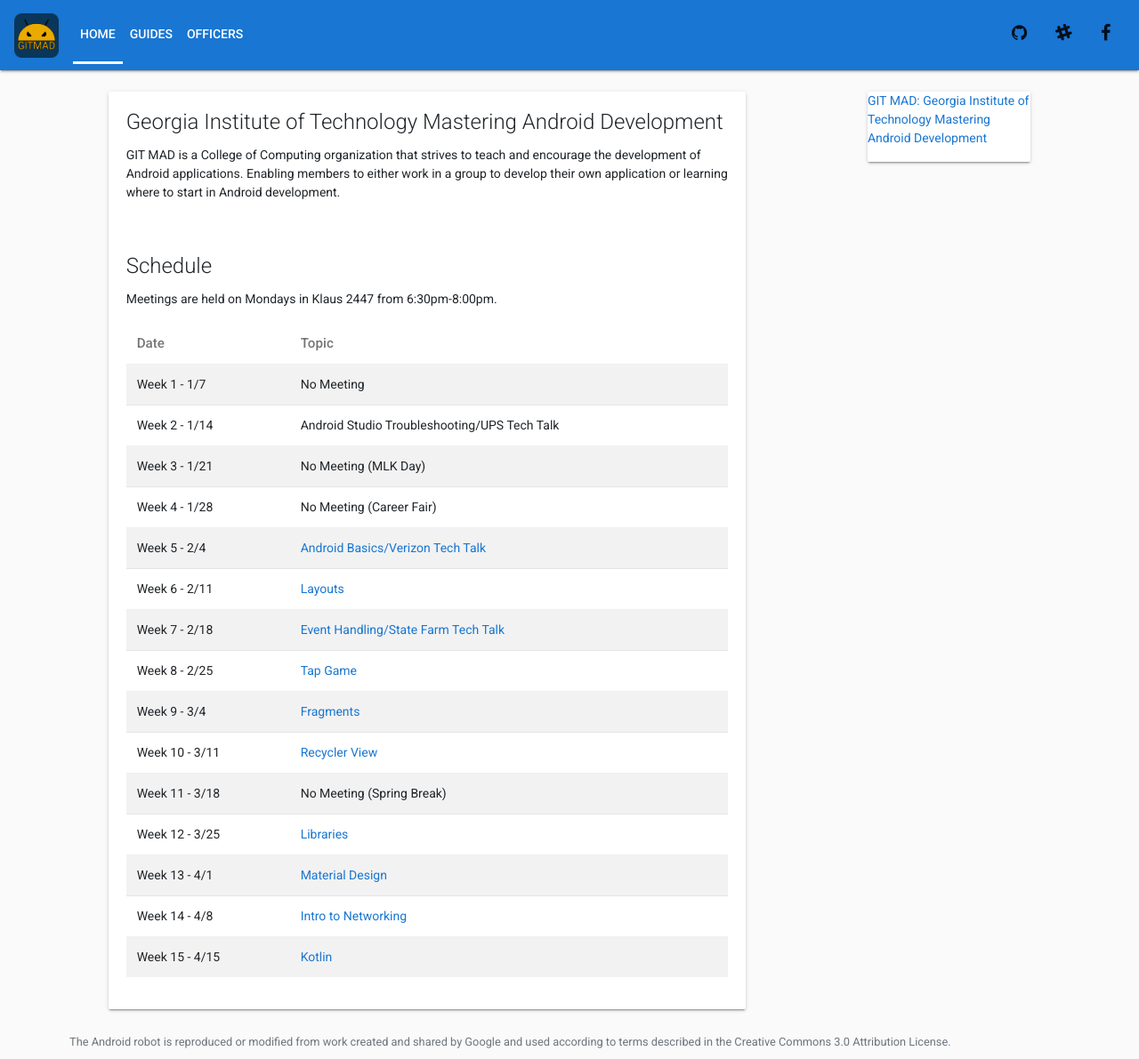
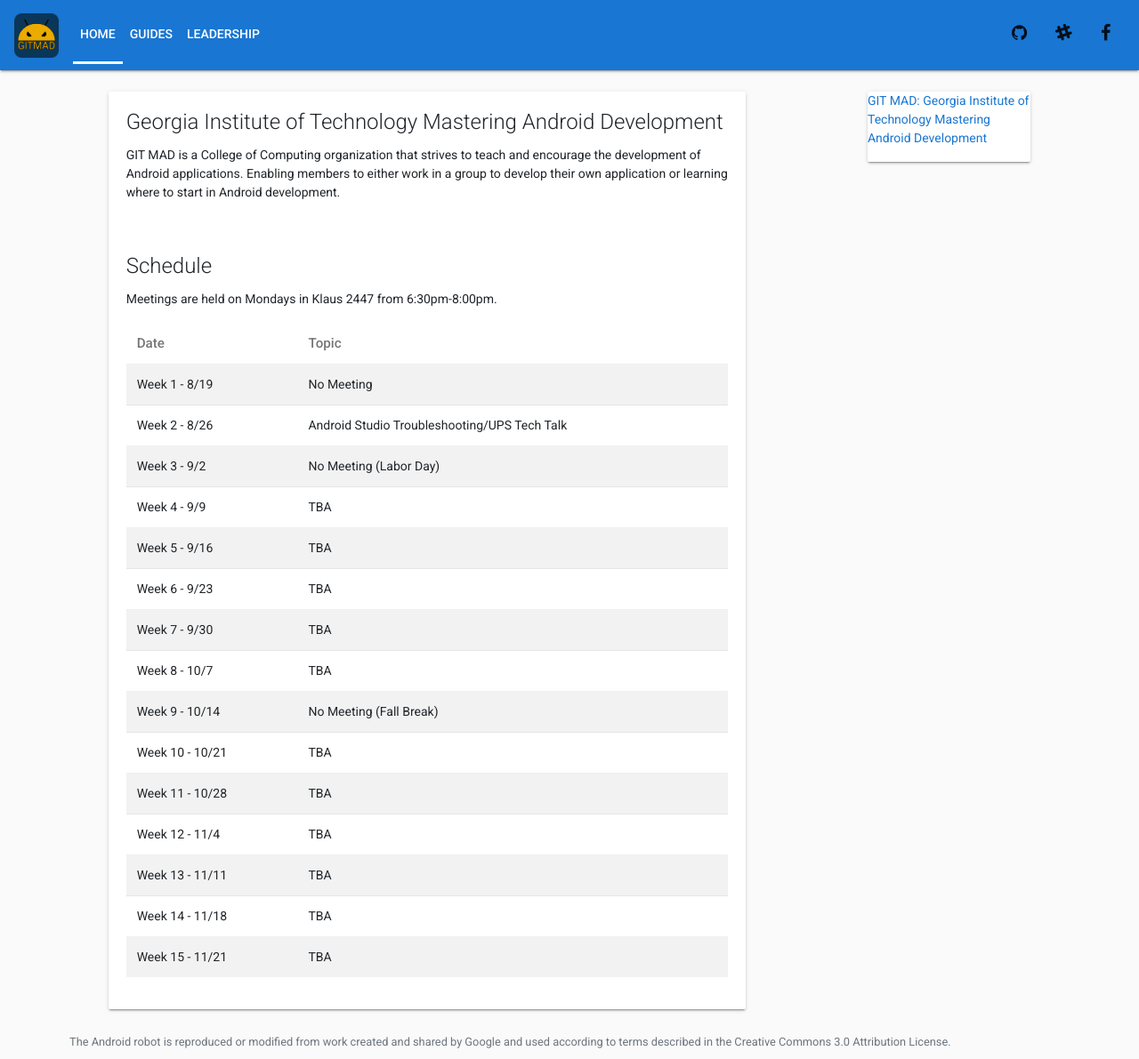
Before and after one commit to git-mad/gitmad.github.io, a Jekyll site: the page built from index.html, in a window 1280 px wide. Shown: the whole page at 89% size. Built offline with Jekyll 4.4.1, drawn with Linux system fonts in a browser that asks for light colours; nearby versions of some CDN libraries.

Commit message:
Updating schedule for fall

```diff
--- a/_data/schedule.yml
+++ b/_data/schedule.yml
@@ -1,59 +1,59 @@
-- date: Week 1 - 1/7
+- date: Week 1 - 8/19
   topic: No Meeting
   link: null
 
-- date: Week 2 - 1/14
+- date: Week 2 - 8/26
   topic: Android Studio Troubleshooting/UPS Tech Talk
   link: null
 
-- date: Week 3 - 1/21
-  topic: No Meeting (MLK Day)
+- date: Week 3 - 9/2
+  topic: No Meeting (Labor Day)
   link: null
 
-- date: Week 4 - 1/28
-  topic: No Meeting (Career Fair)
+- date: Week 4 - 9/9
+  topic: TBA
   link: null
 
-- date: Week 5 - 2/4
-  topic: Android Basics/Verizon Tech Talk
-  link: /guides/basics
-
-- date: Week 6 - 2/11
-  topic: Layouts
-  link: /guides/layouts
-
-- date: Week 7 - 2/18
-  topic: Event Handling/State Farm Tech Talk
-  link: /guides/event_handling
-
-- date: Week 8 - 2/25
-  topic: Tap Game
-  link: /guides/tap_game
-
-- date: Week 9 - 3/4
-  topic: Fragments
-  link: /guides/fragments
-
-- date: Week 10 - 3/11
-  topic: Recycler View
-  link: /guides/recycler_view
-
-- date: Week 11 - 3/18
-  topic: No Meeting (Spring Break)
+- date: Week 5 - 9/16
+  topic: TBA
   link: null
 
-- date: Week 12 - 3/25
-  topic: Libraries
-  link: /guides/libraries
+- date: Week 6 - 9/23
+  topic: TBA
+  link: null
 
-- date: Week 13 - 4/1
-  topic: Material Design
-  link: /guides/material_design
+- date: Week 7 - 9/30
+  topic: TBA
+  link: null
 
-- date: Week 14 - 4/8
-  topic: Intro to Networking
-  link: /guides/intro_to_networking
+- date: Week 8 - 10/7
+  topic: TBA
+  link: null
 
-- date: Week 15 - 4/15
-  topic: Kotlin
-  link: /guides/kotlin
+- date: Week 9 - 10/14
+  topic: No Meeting (Fall Break)
+  link: null
+
+- date: Week 10 - 10/21
+  topic: TBA
+  link: null
+
+- date: Week 11 - 10/28
+  topic: TBA
+  link: null
+
+- date: Week 12 - 11/4
+  topic: TBA
+  link: null
+
+- date: Week 13 - 11/11
+  topic: TBA
+  link: null
+
+- date: Week 14 - 11/18
+  topic: TBA
+  link: null
+
+- date: Week 15 - 11/21
+  topic: TBA
+  link: null
--- a/_layouts/default.html
+++ b/_layouts/default.html
@@ -37,7 +37,7 @@
 						<a class="nav-link {% if page.url contains "guide" %} active {% endif %}" href="/guides">Guides</a>
 					</li>
 					<li class="nav-item">
-						<a class="nav-link {% if page.url contains "about" %} active {% endif %}" href="/about/">Officers</a>
+						<a class="nav-link {% if page.url contains "about" %} active {% endif %}" href="/about/">Leadership</a>
 					</li>
 				</ul>
 
```
